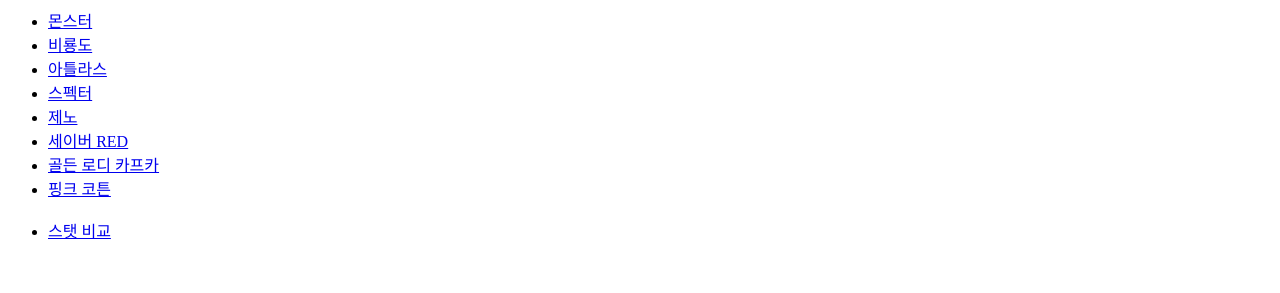
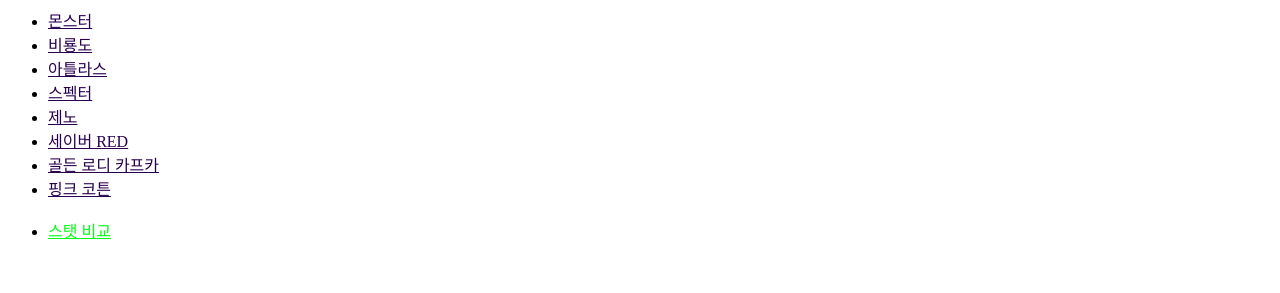
Before and after one commit to Web-Lunar/LegendKartBody, a plain HTML site: page compare.html in a window 1280 px wide. Shown: the part 81-374 px from the top of the page. Drawn offline with Linux system fonts and the light colour scheme.

Commit message:
Add files via upload

```diff
--- a/compare.html
+++ b/compare.html
@@ -25,18 +25,18 @@ h2{
 </style>
 </head>
 <body>
-  <h1><a href="index.html" title="스피드 레전드카트">카트라이더 러쉬플러스 스피드 레전드카트</a></h1>
-<ul>
-    <li><a href="!monster.html" title="몬스터">몬스터</a></li>
-    <li><a href="!biryongsword.html" title="비룡도">비룡도</a></li>
-    <li><a href="!atlas.html" title="아틀라스">아틀라스</a></li>
-    <li><a href="!specter.html" title="스펙터">스펙터</a></li>
-    <li><a href="!xeno.html" title="제노">제노</a></li>
-    <li><a href="!saberred.html" title="세이버 RED">세이버 RED</a></li>
-    <li><a href="!goldenlodykafka.html" title="골든 로디 카프카">골든 로디 카프카</a></li>
-    <li><a href="!pinkcotton.html" title="핑크 코튼">핑크 코튼</a></li>
-    <br><li><a href="compare.html" title="스탯 비교">스탯 비교</a></li>
-</ul>
+  <h1><a href="index.html" title="스피드 레전드카트" style="color:#28004F;">카트라이더 러쉬플러스 스피드 레전드카트</a></h1>
+  <ul>
+    <li><a href="!monster.html" title="몬스터" style="color:#28004F;">몬스터</a></li>
+    <li><a href="!biryongsword.html" title="비룡도" style="color:#28004F;">비룡도</a></li>
+    <li><a href="!atlas.html" title="아틀라스" style="color:#28004F;">아틀라스</a></li>
+    <li><a href="!specter.html" title="스펙터" style="color:#28004F;">스펙터</a></li>
+    <li><a href="!xeno.html" title="제노" style="color:#28004F;">제노</a></li>
+    <li><a href="!saberred.html" title="세이버 RED" style="color:#28004F;">세이버 RED</a></li>
+    <li><a href="!goldenlodykafka.html" title="골든 로디 카프카" style="color:#28004E;">골든 로디 카프카</a></li>
+    <li><a href="!pinkcotton.html" title="핑크 코튼" style="color:#28004F;">핑크 코튼</a></li>
+    <br><li><a href="compare.html" title="스탯 비교" style="color:#00FF13;">스탯 비교</a></li>
+  </ul>
 <br><h2>스탯 비교</h2><br>
 <table border="2" width="850" height="300" align="center">
   <tr>
```
Also changed, not shown: !atlas.html (+10 -10 lines), !biryongsword.html (+10 -10 lines), !goldenlodykafka.html (+10 -10 lines), !monster.html (+10 -10 lines), !pinkcotton.html (+10 -10 lines), !saberred.html (+10 -10 lines), !specter.html (+10 -10 lines), !xeno.html (+10 -10 lines), index.html (+11 -11 lines).
